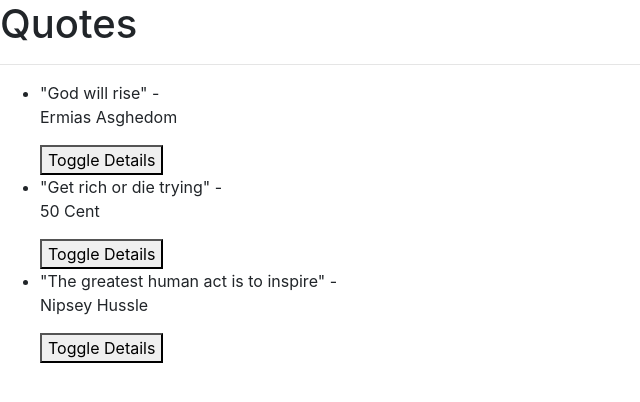
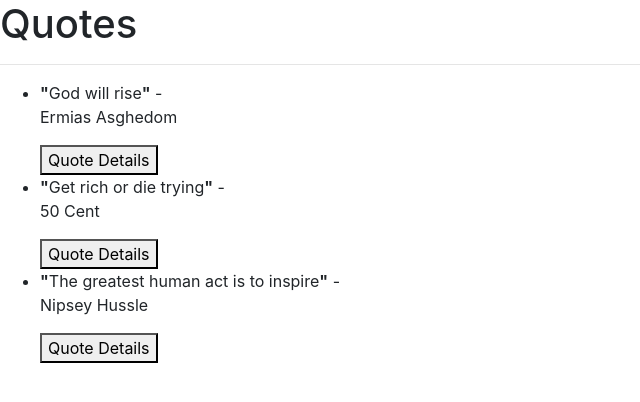
Before and after one commit to maghanga/Quotes, an Angular app: page / in a window 1280 px wide. Shown: the top 402 px of the page, without its empty margins (0-640 px from the left). Built offline with nearby package versions, Linux system fonts and the light colour scheme.

Commit message:
emit like function to the quote component

```diff
--- a/src/app/quote-detail/quote-detail.component.html
+++ b/src/app/quote-detail/quote-detail.component.html
@@ -1,10 +1,10 @@
 <div>
-    <p>{{quote.publisher}}</p>
+    <p><strong>Publisher :</strong> {{quote.publisher}}</p>
     <p>
        <button class="btn" type="button" name="like" (click)=upVote(i) (click)="calculateHighestVotes()"><img id="like" src="../assets/img/thumbsUpSign.png" alt="like icon"></button>
        <button class="btn" type="button" name="dislike" (click)=downVote(i)><img id="dislike" src="../assets/img/thumbsDownSign.png" alt="dislike icon"></button>
     </p>
-    <p>likes:{{quote.likes}} | dislikes:{{quote.dislikes}}</p>
+    <p><strong>likes :</strong> {{quote.likes}} | <strong>dislikes :</strong> {{quote.dislikes}}</p>
         <br><br>
     <button (click)='deleteGoal(true)'>Delete</button>
 </div>
--- a/src/app/quote/quote.component.html
+++ b/src/app/quote/quote.component.html
@@ -3,8 +3,8 @@
     <hr>
     <ul>
         <div *ngFor='let quote of quotes;let i = index'>
-            <li>"{{quote.name}}" - <blockquote>{{quote.author}}</blockquote></li>
-        <button (click)='toggleDetails(i)'>Toggle Details</button>
+            <li><strong>"</strong>{{quote.name}}<strong>"</strong> - <blockquote>{{quote.author}}</blockquote></li>
+        <button (click)='toggleDetails(i)'>Quote Details</button>
 
             <app-quote-detail *ngIf='quote.showDetail' (isDone)='deleteQuote($event,i)' [quote]='quote'></app-quote-detail>
         </div>
```
